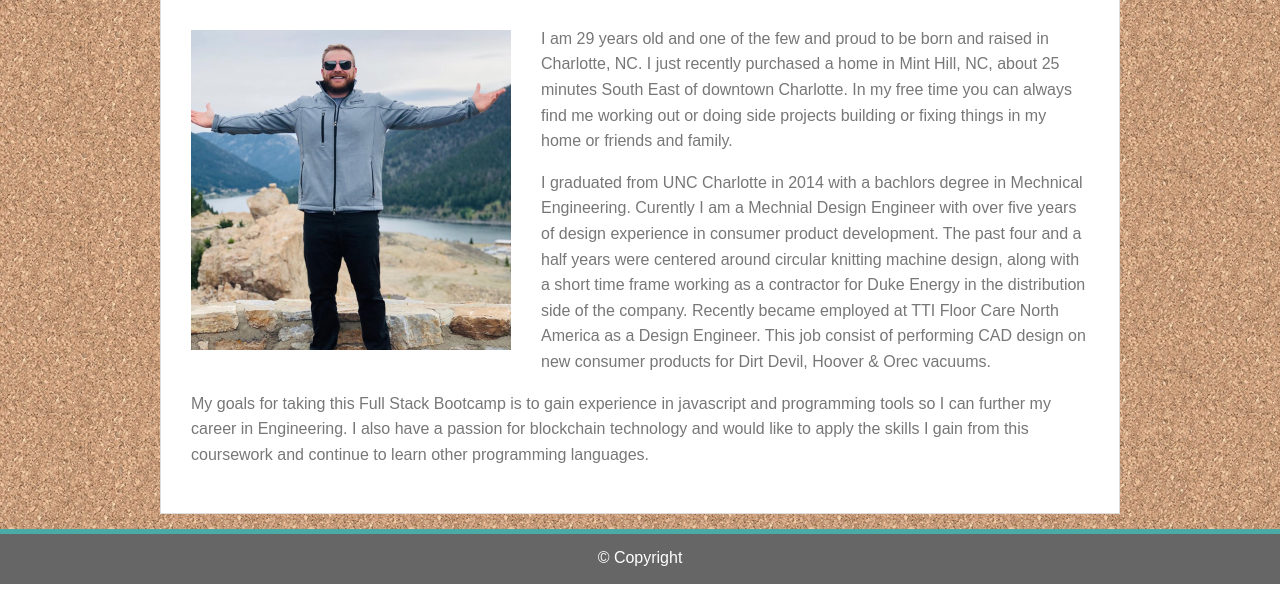
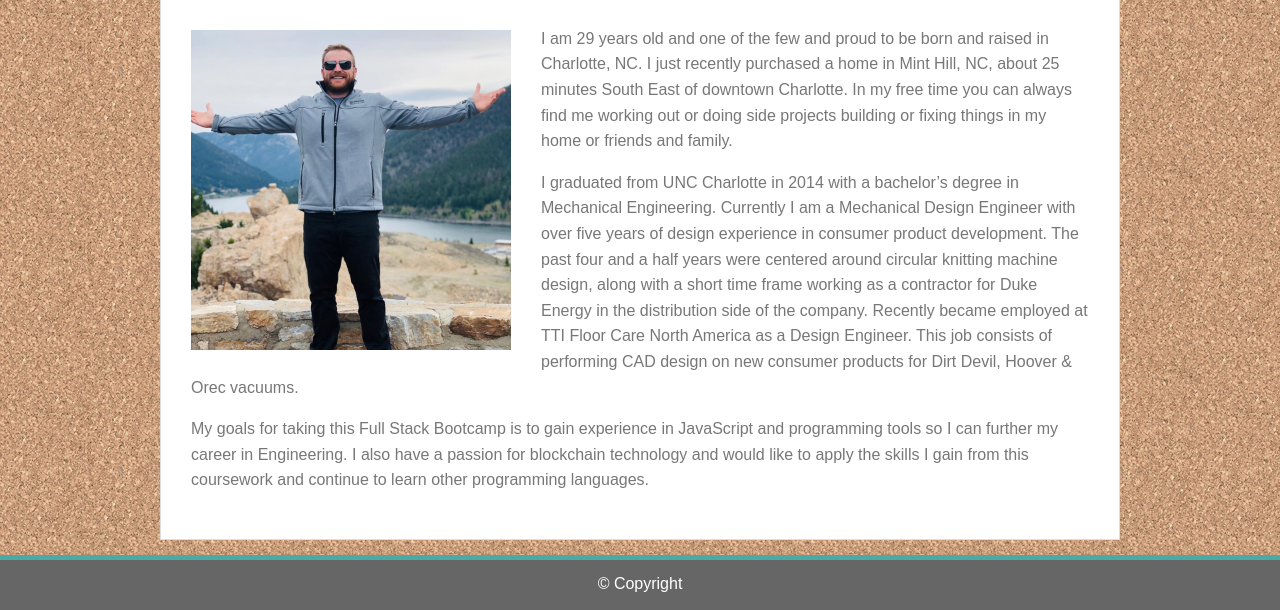
Before and after one commit to jcraig451/Portfolio, a plain HTML site: page index.html in a window 1280 px wide. Shown: the part 232-842 px from the top of the page. Before the commit the page ends 816 px from the top, so only its background shows below. Drawn offline with Linux system fonts and the light colour scheme.

Commit message:
Spell Check on About Me page

```diff
--- a/index.html
+++ b/index.html
@@ -43,8 +43,8 @@
     <!-- Thhis section contains my paragraphs -->
     <div class="paragraph">
       <p>I am 29 years old and one of the few and proud to be born and raised in Charlotte, NC. I just recently purchased a home in Mint Hill, NC, about 25 minutes South East of downtown Charlotte. In my free time you can always find me working out or doing side projects building or fixing things in my home or friends and family.</p>
-      <p>I graduated from UNC Charlotte in 2014 with a bachlors degree in Mechnical Engineering. Curently I am a Mechnial Design Engineer with over five years of design experience in consumer product development. The past four and a half years were centered around circular knitting machine design, along with a short time frame working as a contractor for Duke Energy in the distribution side of the company. Recently became employed at TTI Floor Care North America as a Design Engineer. This job consist of performing CAD design on new consumer products for Dirt Devil, Hoover & Orec vacuums.</p>
-      <p>My goals for taking this Full Stack Bootcamp is to gain experience in javascript and programming tools so I can further my career in Engineering. I also have a passion for blockchain technology and would like to apply the skills I gain from this coursework and continue to learn other programming languages.</p>
+      <p>I graduated from UNC Charlotte in 2014 with a bachelor’s degree in Mechanical Engineering. Currently I am a Mechanical Design Engineer with over five years of design experience in consumer product development. The past four and a half years were centered around circular knitting machine design, along with a short time frame working as a contractor for Duke Energy in the distribution side of the company. Recently became employed at TTI Floor Care North America as a Design Engineer. This job consists of performing CAD design on new consumer products for Dirt Devil, Hoover & Orec vacuums.</p>
+      <p>My goals for taking this Full Stack Bootcamp is to gain experience in JavaScript and programming tools so I can further my career in Engineering. I also have a passion for blockchain technology and would like to apply the skills I gain from this coursework and continue to learn other programming languages.</p>
       <p></p>
     </div>
   </div>
```
